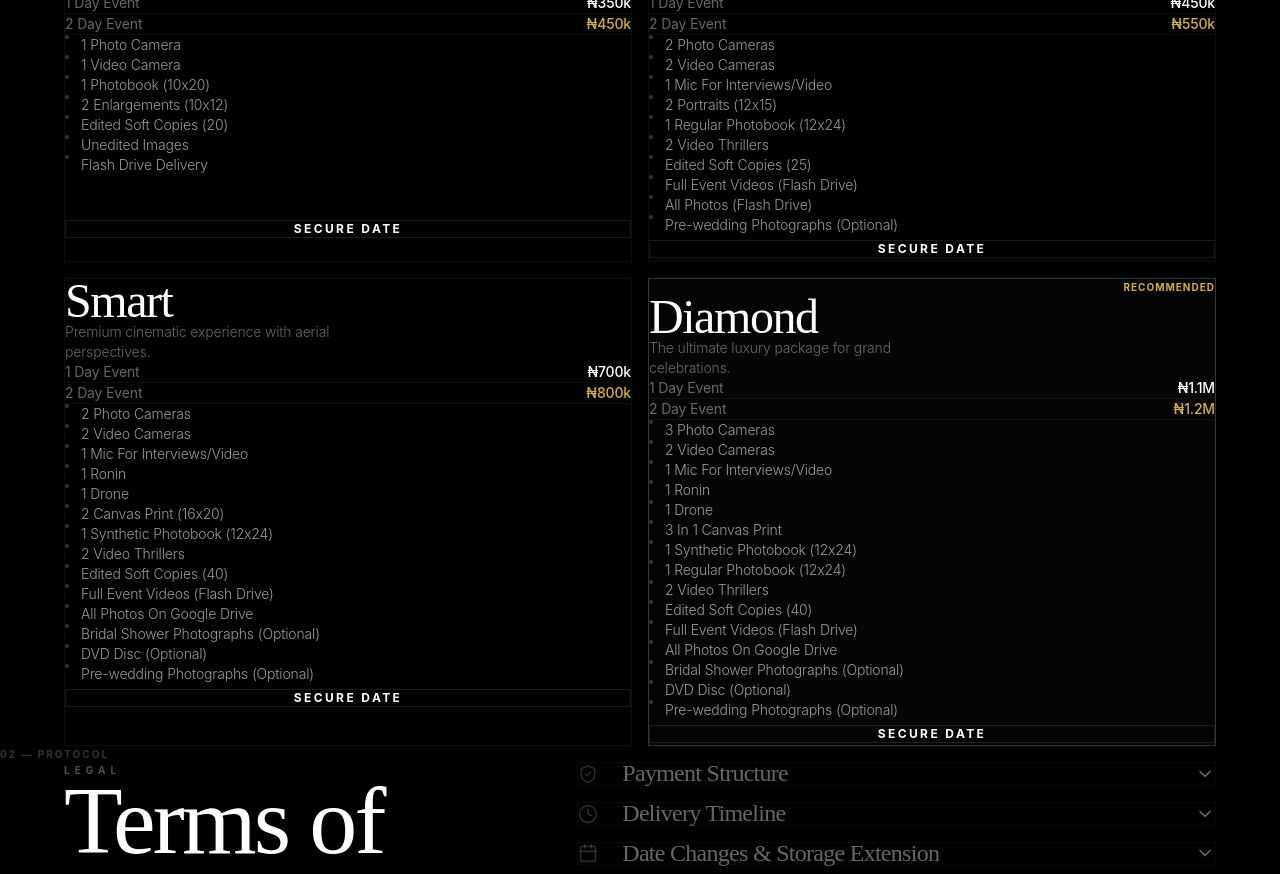
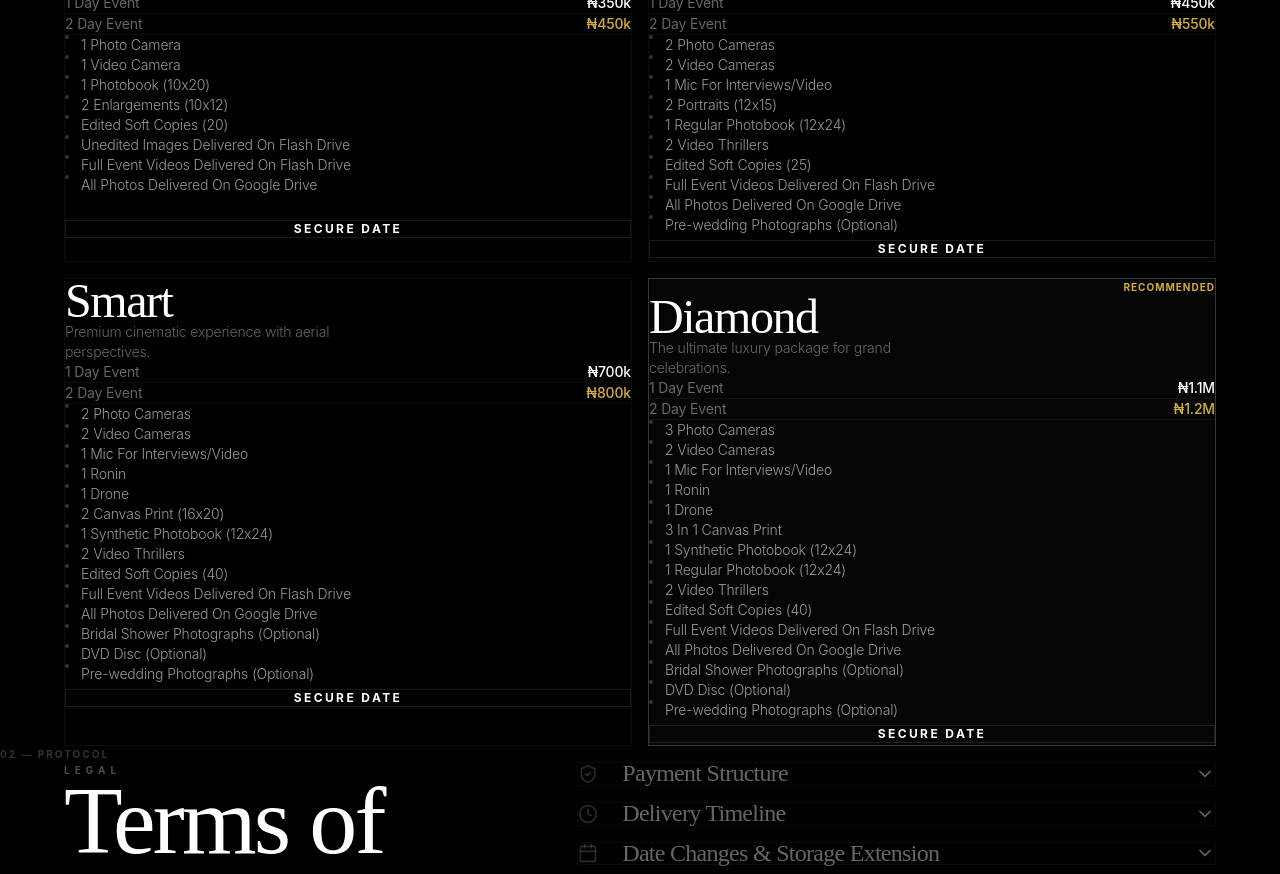
Before and after one commit to Mbakara1/excel_package, a React (Vite) app: page / in a window 1280 px wide. Shown: the part 920-1794 px from the top of the page. Built offline with nearby package versions, Linux system fonts and the light colour scheme.

Commit message:
Standardize delivery descriptions across all wedding packages with complete sentences

```diff
--- a/src/components/Pricing.jsx
+++ b/src/components/Pricing.jsx
@@ -12,8 +12,9 @@ const categories = {
         "1 Photobook (10x20)",
         "2 Enlargements (10x12)",
         "Edited Soft Copies (20)",
-        "Unedited Images",
-        "Flash Drive Delivery"
+        "Unedited Images Delivered On Flash Drive",
+        "Full Event Videos Delivered On Flash Drive",
+        "All Photos Delivered On Google Drive"
       ],
       description: "Perfect for intimate celebrations with essential coverage."
     },
@@ -28,8 +29,8 @@ const categories = {
         "1 Regular Photobook (12x24)",
         "2 Video Thrillers",
         "Edited Soft Copies (25)",
-        "Full Event Videos (Flash Drive)",
-        "All Photos (Flash Drive)",
+        "Full Event Videos Delivered On Flash Drive",
+        "All Photos Delivered On Google Drive",
         "Pre-wedding Photographs (Optional)"
       ],
       description: "Comprehensive coverage for standard wedding events."
@@ -47,8 +48,8 @@ const categories = {
         "1 Synthetic Photobook (12x24)",
         "2 Video Thrillers",
         "Edited Soft Copies (40)",
-        "Full Event Videos (Flash Drive)",
-        "All Photos On Google Drive",
+        "Full Event Videos Delivered On Flash Drive",
+        "All Photos Delivered On Google Drive",
         "Bridal Shower Photographs (Optional)",
         "DVD Disc (Optional)",
         "Pre-wedding Photographs (Optional)"
@@ -69,8 +70,8 @@ const categories = {
         "1 Regular Photobook (12x24)",
         "2 Video Thrillers",
         "Edited Soft Copies (40)",
-        "Full Event Videos (Flash Drive)",
-        "All Photos On Google Drive",
+        "Full Event Videos Delivered On Flash Drive",
+        "All Photos Delivered On Google Drive",
         "Bridal Shower Photographs (Optional)",
         "DVD Disc (Optional)",
         "Pre-wedding Photographs (Optional)"
```
